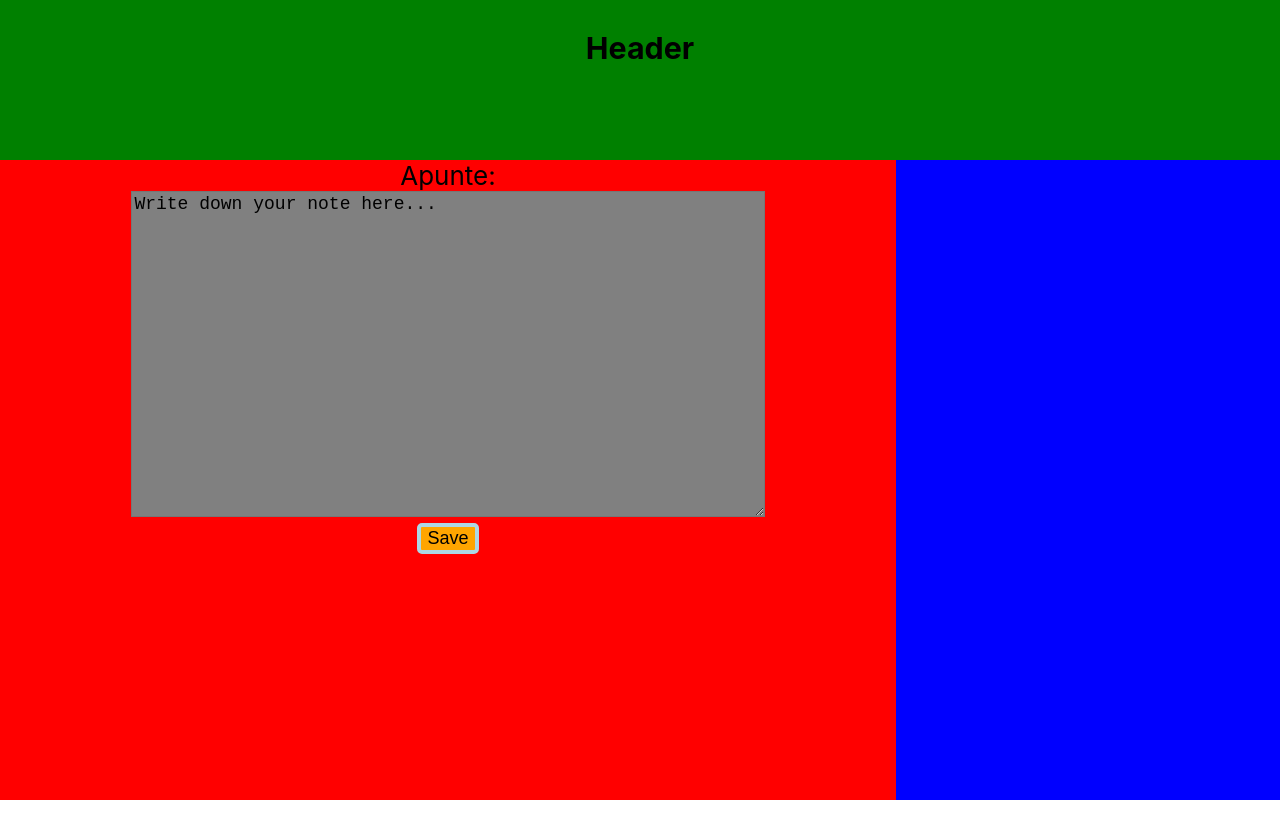
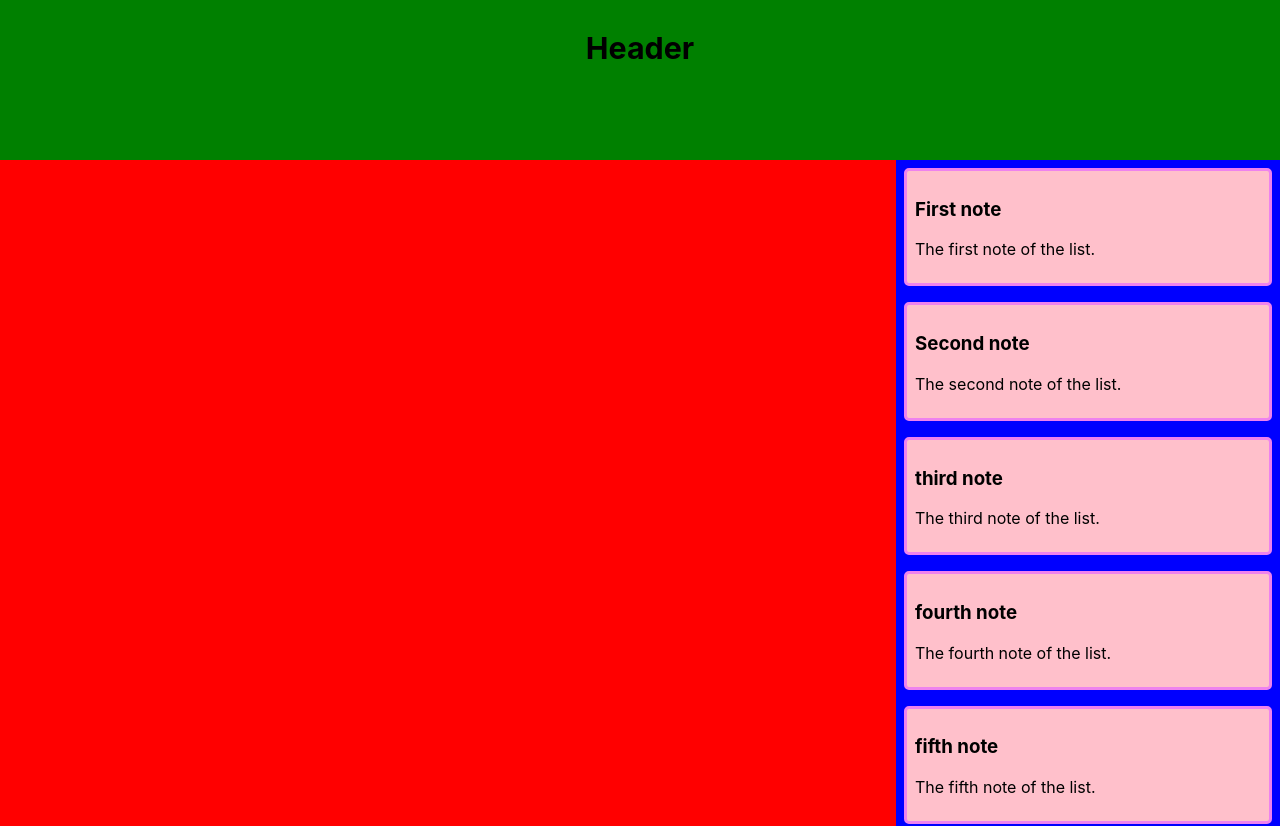
Before and after one commit to klunico/apuntes, a React (Create React App) app: page / in a window 1280 px wide. Shown: the top 826 px of the page. Before the commit the page ends 800 px from the top, so only its background shows below. Built offline with nearby package versions, Linux system fonts and the light colour scheme.

Commit message:
refactored Note

```diff
--- a/src/App.js
+++ b/src/App.js
@@ -1,9 +1,9 @@
 import React from 'react';
 import styled from 'styled-components';
 
-import NoteHeader from './components/organisms/NoteHeader';
-import NoteList from './components/organisms/NoteList';
-import NoteDisplay from './components/organisms/NoteDisplay';
+import NoteHeader from './components/organisms/NoteHeader.js';
+import NoteList from './components/organisms/NoteList.js';
+import NoteDisplay from './components/organisms/NoteDisplay.js';
 
 // import NoteAPI from './NoteAPI'
 
@@ -30,7 +30,7 @@ function App() {
   return (
     <AppStyle>
       <NoteHeader />
-      <NoteDisplay />
+      <NoteDisplay id='0' subject='testSubject' body='testBody' />
       <NoteList notes={notes} />
     </AppStyle>
   );
--- a/src/components/molecules/Note.js
+++ b/src/components/molecules/Note.js
@@ -13,7 +13,6 @@ const NoteStyle = styled.div `
 function Note({id, subject, body}) {
 
 	return (
-
 		<NoteStyle key={id}>
 			<h3>{subject}</h3>
 			<p>{body}</p>
--- a/src/components/molecules/NoteForm.js
+++ b/src/components/molecules/NoteForm.js
@@ -1,6 +1,6 @@
 import React, { useState } from 'react';
 import styled from 'styled-components';
-import Input from '../atoms/Input';
+import Input from '../atoms/Input.js';
 
 
 const Textarea = styled.textarea`
--- a/src/components/organisms/NoteDisplay.js
+++ b/src/components/organisms/NoteDisplay.js
@@ -1,6 +1,7 @@
 import React from 'react';
 import styled from 'styled-components';
-import NoteForm from '../molecules/NoteForm';
+import NoteForm from '../molecules/NoteForm.js';
+import Note from '../molecules/Note.js';
 
 const DisplayStyle = styled.div`
 	min-height: 80vh;
@@ -8,11 +9,24 @@ const DisplayStyle = styled.div`
 	background-color: red;
 `;
 
-function NoteDisplay() {
+function NoteDisplay({id, subject, body}) {
+
+	const showDisplay = () => {
+	//if(condition) note is selected show note
+		if(id!==0) {
+			return <Note id={id} subject={subject} body={body} />
+	//else show noteform
+		} else {
+			return <NoteForm />
+		}
+	}
+
+			// <NoteForm />
+			// <Note id={id} subject={subject} body={body} />
 
 	return (
 		<DisplayStyle>
-		<NoteForm />
+			{showDisplay}
 		</DisplayStyle>
 	);
 }
--- a/src/components/organisms/NoteList.js
+++ b/src/components/organisms/NoteList.js
@@ -13,16 +13,14 @@ const List = styled.div`
 
 function NoteList({ notes }) {
 
-	const renderList = () => {
-		return notes.map(({ note }) =>  {
-			return <Note id={note.id} subject={note.subject} body={note.body} />
-		})
-	}
+	const renderList = notes.map((note) =>
+			<Note id={note.id} subject={note.subject} body={note.body} />
+		);
 
 	return (
 			<List>
-			{renderList}
-	    </List>
+				{renderList}
+			</List>
 	);
 };
 
```
